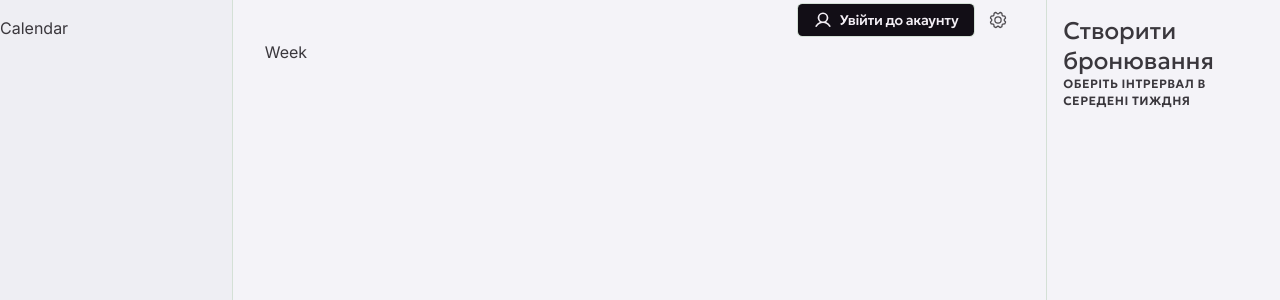
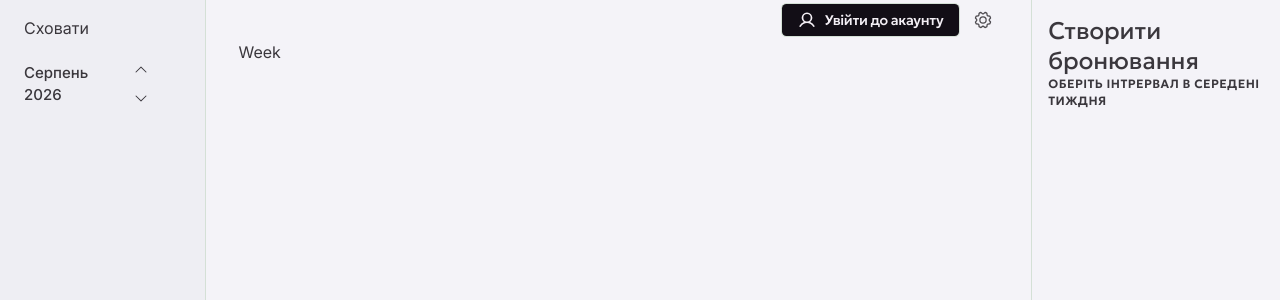
Before and after one commit to Cenaure/Meeting-Room-Booking, a Next.js app in the folder next-web/: page / in a window 1280 px wide. Shown: the top 300 px of the page. Built offline with nearby package versions, Linux system fonts and the light colour scheme; no server answers.

Commit message:
feat(web/calendar): add calendar component with calendar store

```diff
--- a/next-web/src/app/page.tsx
+++ b/next-web/src/app/page.tsx
@@ -1,10 +1,15 @@
 import HeaderComponent from "@/components/ui/header/header-component";
+import MonthCalendar from "@/components/ui/calendar/month-calendar";
 
 export default function Home() {
   return (
-    <div className="h-full relative flex flex-col md:grid md:grid-cols-[1fr_3.5fr_1fr] bg-zinc-50 ">
-      <aside className="bg-surface-0 pt-4 border-r">
-        Calendar
+    <div className="h-full relative flex flex-col md:grid md:grid-cols-[1fr_4fr_1.2fr] bg-zinc-50 ">
+      <aside className="bg-surface-0 pt-4 border-r p-4">
+        <div className="px-2 mb-4">
+          Сховати
+        </div>
+
+        <MonthCalendar/>
       </aside>
 
       <div className="bg-surface-1 px-8 min-h-full h-full border-r">
--- /dev/null
+++ b/next-web/src/components/ui/calendar/calendar-components/month-calendar-body.tsx
@@ -0,0 +1,4 @@
+export default function MonthCalendarBody() {
+
+  return (123)
+}
--- /dev/null
+++ b/next-web/src/components/ui/calendar/calendar-components/month-calendar-header.tsx
@@ -0,0 +1,76 @@
+"use client"
+
+import {useCalendar} from "@/stores/calendar.store";
+import {DateTime, Info} from "luxon";
+import {useEffect, useState} from "react";
+import Button from "@/components/ui/shared/button/button";
+import {capitalizeFirst} from "@/utils/capitalize-first";
+import {ArrowUUpLeftIcon} from "@phosphor-icons/react";
+import {CaretDownIcon, CaretUpIcon} from "@phosphor-icons/react/ssr";
+import Hint from "@/components/ui/shared/hint/hint";
+
+export default function MonthCalendarHeader() {
+  const currentDate = useCalendar(state => state.currentDate);
+  const setCurrentDate = useCalendar(state => state.setCurrentDate);
+
+  const [monthLabel, setMonthLabel] = useState(Info.months("long", {locale: "uk"})[currentDate.month - 1]);
+
+  const goToToday = () => {
+    setCurrentDate(DateTime.local())
+  }
+
+  const goToNextMonth = () => {
+    setCurrentDate(currentDate.plus({months: 1}))
+  }
+
+  const goToPrevMonth = () => {
+    setCurrentDate(currentDate.minus({months: 1}))
+  }
+
+  useEffect(() => {
+    setMonthLabel(Info.months("long", {locale: "uk"})[currentDate.month - 1]);
+  }, [currentDate]);
+
+  return (
+    <div className="flex justify-between items-center px-2">
+      <p className="text-sm font-medium">{capitalizeFirst(monthLabel)} {currentDate.year}</p>
+
+      <div>
+        {currentDate.diffNow("months").months > 0 && (
+          <Hint content={"Повернутися до сьогодні"} position="top">
+            <Button
+              variant="ghost"
+              size="sm"
+              className="w-7 h-7 px-0!"
+              onClick={goToToday}
+            >
+              <ArrowUUpLeftIcon size={16}/>
+            </Button>
+          </Hint>
+        )}
+
+        <Hint content={"Попередній місяць"} position="top">
+          <Button
+            variant="ghost"
+            size="sm"
+            className="w-7 h-7 px-0!"
+            onClick={goToPrevMonth}
+          >
+            <CaretUpIcon size={16}/>
+          </Button>
+        </Hint>
+
+        <Hint content={"Наступний місяць"} position="top">
+          <Button
+            variant="ghost"
+            size="sm"
+            className="w-7 h-7 px-0!"
+            onClick={goToNextMonth}
+          >
+            <CaretDownIcon size={16}/>
+          </Button>
+        </Hint>
+      </div>
+    </div>
+  )
+}
--- /dev/null
+++ b/next-web/src/components/ui/calendar/month-calendar.tsx
@@ -0,0 +1,12 @@
+import MonthCalendarHeader from "@/components/ui/calendar/calendar-components/month-calendar-header";
+
+export default function MonthCalendar() {
+
+
+  return (
+    <div>
+      <MonthCalendarHeader/>
+
+    </div>
+  )
+}
--- /dev/null
+++ b/next-web/src/stores/calendar.store.ts
@@ -0,0 +1,12 @@
+import {create} from "zustand";
+import {DateTime} from "luxon";
+
+interface CalendarStore {
+  currentDate: DateTime;
+  setCurrentDate: (date: DateTime) => void;
+}
+
+export const useCalendar = create<CalendarStore>((set) => ({
+  currentDate: DateTime.local(),
+  setCurrentDate: (date: DateTime) => set({currentDate: date}),
+}))
--- /dev/null
+++ b/next-web/src/utils/capitalize-first.ts
@@ -0,0 +1,3 @@
+export function capitalizeFirst(str: string) {
+  return str.charAt(0).toUpperCase() + str.slice(1);
+}
```
